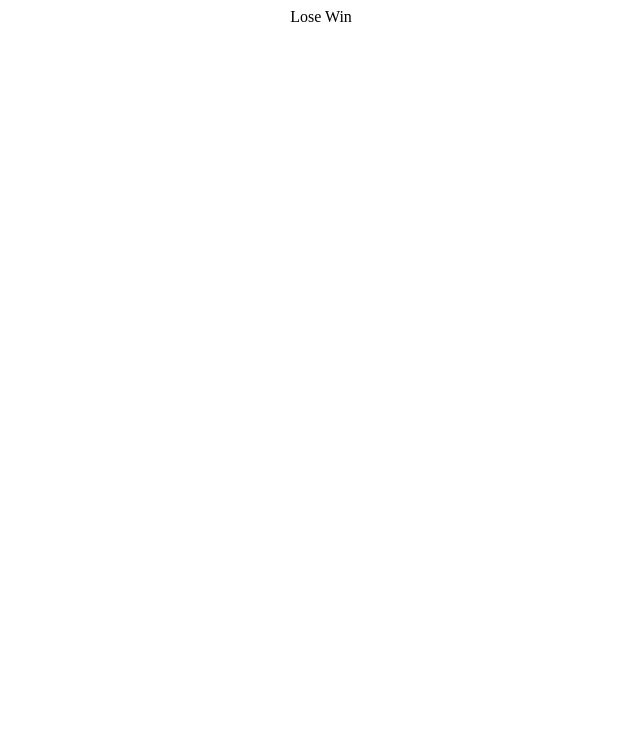
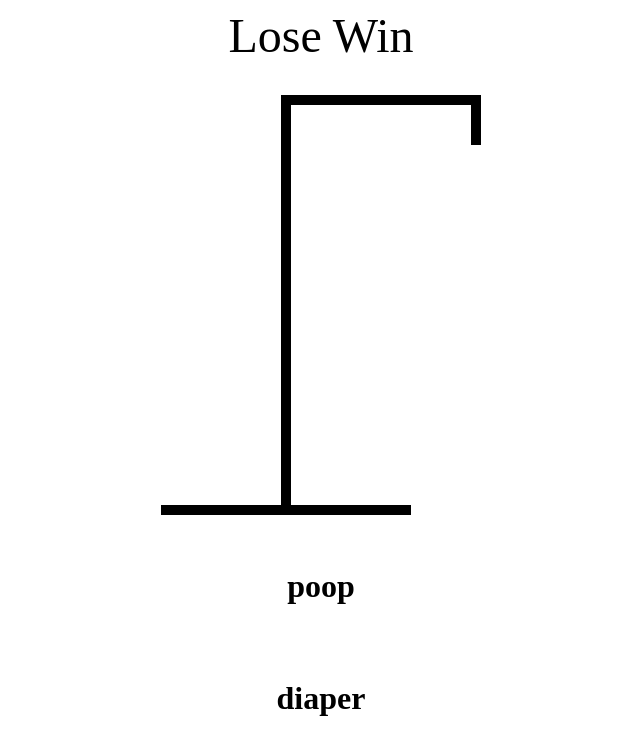
Before and after one commit to juanesmejia/HangmanP, a React (Vite) app: page / in a window 1280 px wide. Shown: the top 754 px of the page, without its empty margins (319-959 px from the left). Built offline with nearby package versions, Linux system fonts and the light colour scheme.

Commit message:
hangman drawing just frame

```diff
--- a/src/App.tsx
+++ b/src/App.tsx
@@ -1,5 +1,10 @@
 import {useState} from 'react'
 import words from "./wordList.json"
+import { Drawing } from './Drawing'
+import { KeyB } from './KeyB';
+import { Word } from './Word';
+
+
 
 function App() {
   const [wordToGuess, setWordToGuess] = useState(() => {
@@ -14,10 +19,14 @@ function App() {
         gap: "2rem", margin: " 0 auto", alignItems: "center"
       }}
     >
-      <div>
+      <div style = {{ fontSize:" 3rem ", textAlign: "center"}}>
         Lose
         Win
       </div>
+      <Drawing/>
+      <KeyB/>
+      <Word/>
+
 
     </div>
   )
--- /dev/null
+++ b/src/Drawing.tsx
@@ -0,0 +1,13 @@
+export function Drawing(){
+    return <div style = {{ position: "relative"}}>
+        <div style = {{height:"50px", width: "10px", background: "black",
+            position: "absolute", top: 0, right: 0}}/>
+        <div style = {{height:"10px", width: "200px", background: "black",
+            marginLeft: "120px"}}/>
+        <div style = {{height:"400px", width: "10px", background: "black",
+            marginLeft: "120px"}}/>
+        <div style = {{height: "10px", width: "250px", background: "black"}}>
+        </div>
+
+    </div>
+}
--- /dev/null
+++ b/src/KeyB.tsx
@@ -0,0 +1,3 @@
+export function KeyB(){
+    return <h1>poop</h1>
+}
--- /dev/null
+++ b/src/Word.tsx
@@ -0,0 +1,3 @@
+export function Word(){
+    return <h1>diaper</h1>
+}
```
